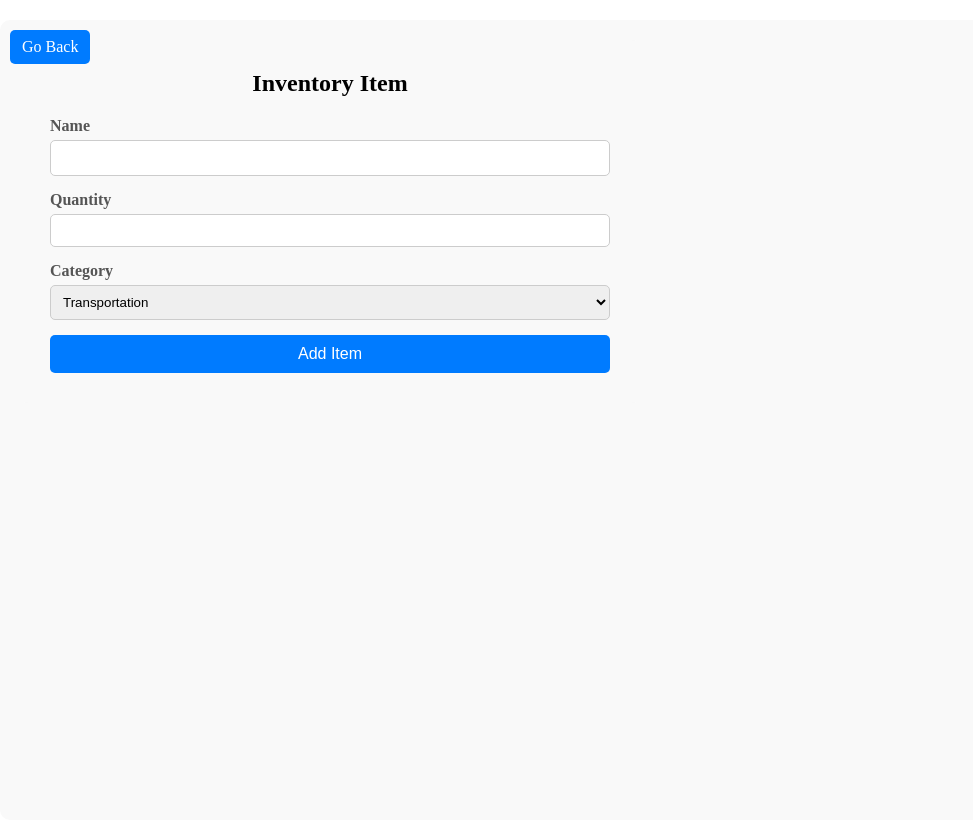
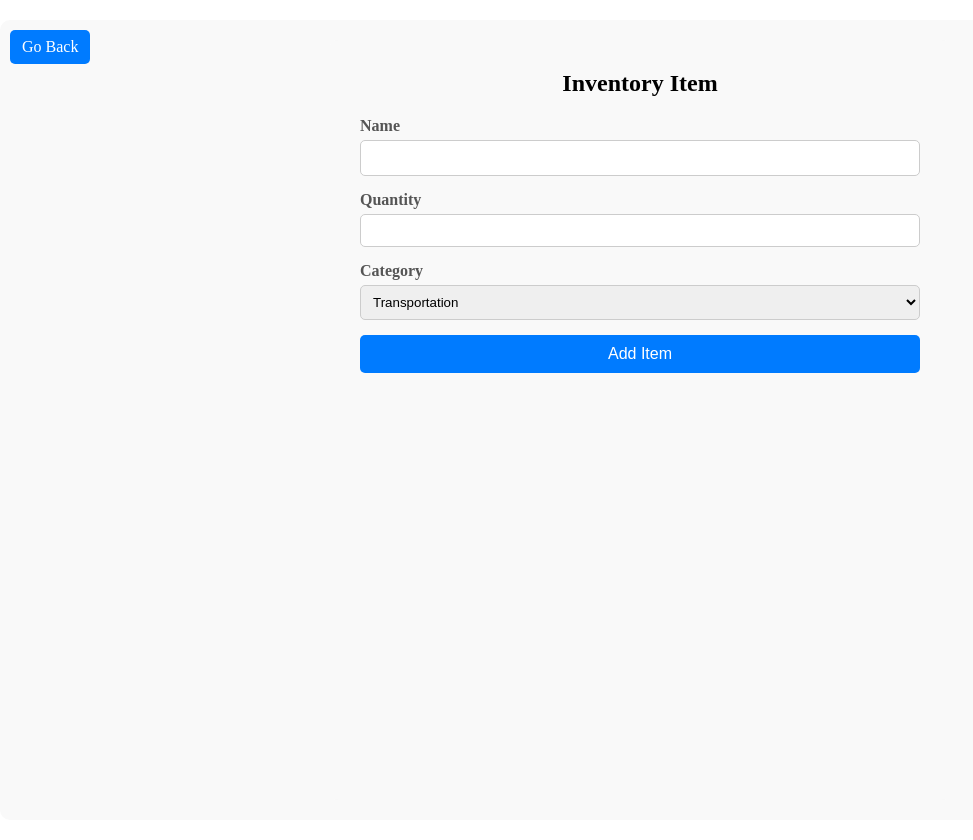
Before and after one commit to Correa95/Inventory-Management-system, a Django app: page /addItem/ in a window 1280 px wide. Shown: the part 120-960 px from the top of the page, without its empty margins (0-973 px from the left). Run offline with Django 5.2, Linux system fonts and the light colour scheme; a user stored in the database is signed in; data comes from the database, SQL or seed files in the repository; both versions use the stored data as it was after the commit.

Commit message:
styling add item form

```diff
--- a/inventory/static/inventory/css/styles.css
+++ b/inventory/static/inventory/css/styles.css
@@ -340,13 +340,15 @@ small.formText {
   padding: 20px;
   background: #f9f9f9;
   border-radius: 10px;
-  /* box-shadow: 0 0 10px rgba(0, 0, 0, 0.1); */
+  display: flex;
+  justify-content: center;
   position: relative;
 }
 .items {
   background-color: #f9f9f9;
   padding: 30px;
   border-radius: 8px;
+
   /* box-shadow: 0 4px 8px rgba(0, 0, 0, 0.1); */
   width: 50%;
   /* max-width: 500px;  */
```
Also changed, not shown: db.sqlite3.
